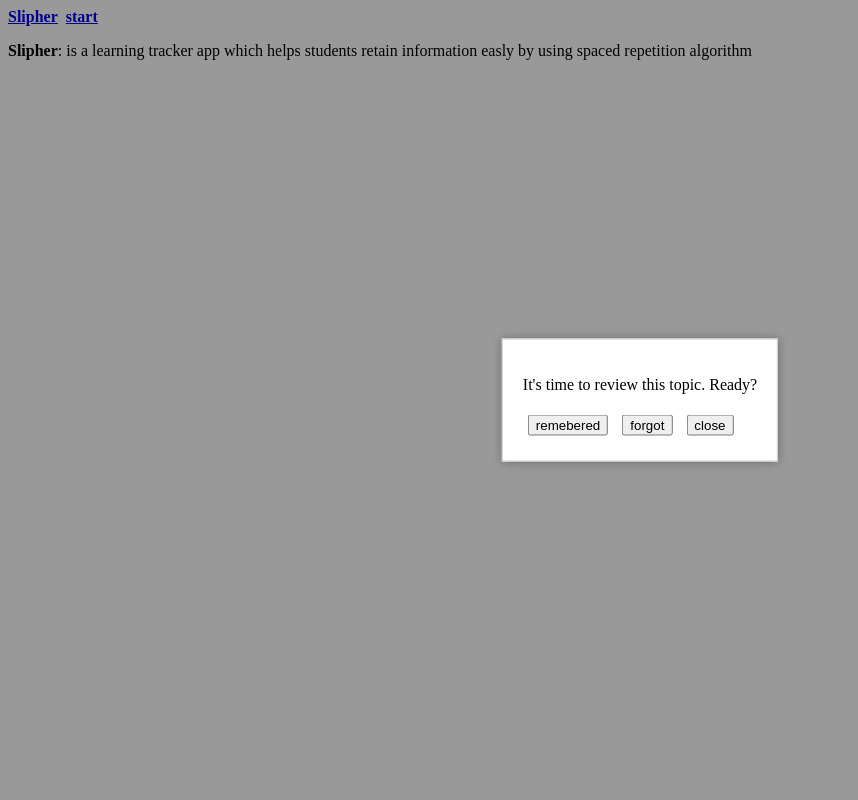
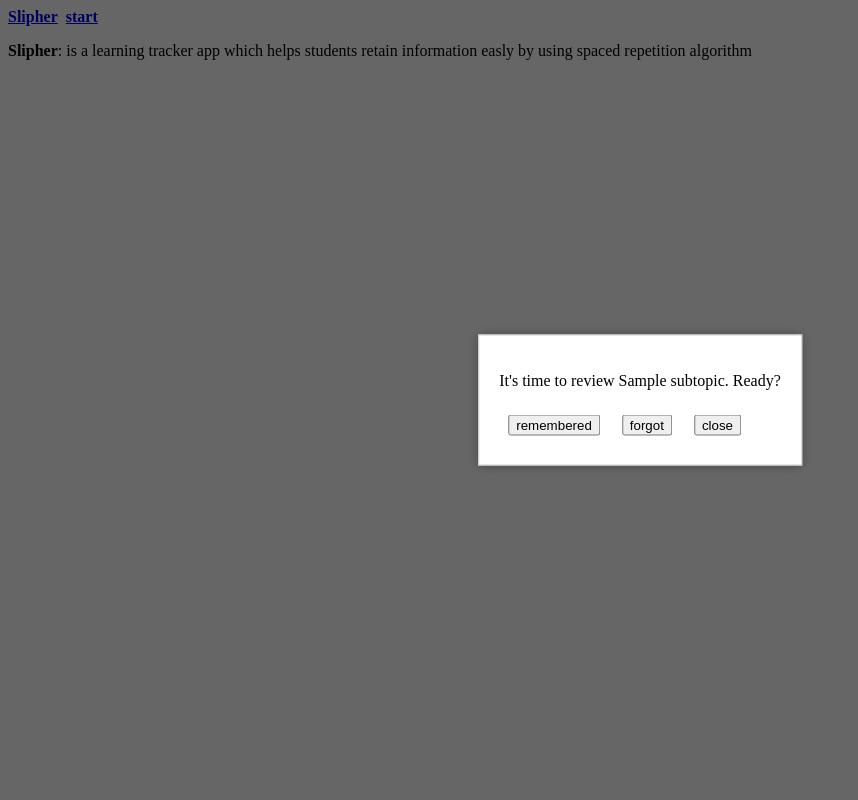
Before and after one commit to Dagi4g/Slipher, a Django app: page / in a window 1280 px wide. Shown: the whole page, without its empty margins (0-858 px from the left). Run offline with Django 5.2, Linux system fonts and the light colour scheme; tables that the repository leaves empty hold one stand-in row (values such as "Sample post").

Commit message:
the baic features are finished except that i need to control the should_review data

```diff
--- a/App/Backend/Subjects/models.py
+++ b/App/Backend/Subjects/models.py
@@ -16,6 +16,8 @@ class Topics(models.Model):
     topic_name = models.CharField(max_length=500)
 
     rating = models.FloatField(validators=[MinValueValidator(0.0), MaxValueValidator(5.0)])
+    class Meta:
+        unique_together = ("topic_name","subject")
 
     def __str__(self):
         return self.topic_name
@@ -26,6 +28,8 @@ class Subtopics(models.Model):
     rating = models.FloatField(validators=[MinValueValidator(0.0), MaxValueValidator(5.0)])
 
     last_seen = models.DateTimeField(date.today().isoformat())
+    class Meta:
+        unique_together = ("subtopic_name","topic")
 
     def __str__(self):
         return self.subtopic_name
@@ -106,20 +110,17 @@ class SubTopicMemory(models.Model):
             self.calculate_next_review(base_interval)
 
 
-
-
-
-
     def update_memory(self, remembered: bool):
         if remembered:
             self.memory_strength += 0.1
             self.revision_count += 1 # another addtional revision.
-            self.strength += 0.1
-            self.subtopic.rating = min(5,self.subtopic.rating + 0.1)
+            self.subtopic.rating = min(5,self.subtopic.rating + 0.3)
         else:
             self.interval = 1
-            self.memory_strength = max(1.3, self.strength - 0.1)
-            self.subtopic.rating = max(2.0, self.subtopic.rating + 0.3)
+            self.memory_strength = max(1.3, self.memory_strength - 0.1)
+            #no matter the subtopic rating (even zero at first) it's minimum value will be 1.5.
+
+            self.subtopic.rating = max(1.5, self.subtopic.rating - 0.3)
 
 
 
--- a/App/Backend/Subjects/static/Subjects/popup.css
+++ b/App/Backend/Subjects/static/Subjects/popup.css
@@ -7,12 +7,12 @@
         border: 1px solid #ccc;
         padding: 20px;
         box-shadow: 0 0 10px rgba(0,0,0,0.3);
-        display: block;
+        display: none;
         z-index: 1000;
 }
 
 #popup button {
-        margin: 5px;
+        margin: 9px;
 }
 
 
@@ -22,8 +22,8 @@
         left: 0;
         width: 100%;
         height: 100%;
-        background: rgba(0,0,0,0.4);
-        display: block;
+        background: rgba(0,0,0,0.6);
+        display: none;
         z-index: 999;
 
 }
--- a/App/Backend/Subjects/static/Subjects/popup.js
+++ b/App/Backend/Subjects/static/Subjects/popup.js
@@ -1,9 +1,16 @@
+function showPopup(subjectName) {
+    const popup = document.getElementById('popup');
+    const overlay = document.getElementById('overlay');
+    const nameElement = document.getElementById('subtopic-name');
 
-function showPopup(subjectName) {
-        const subjectElement = document.getElementById('subtopic-name');
-        subjectElement.textContent = subjectName || 'this topic'; // Fallback if empty
-        document.getElementById('popup').style.display = 'block';
-        document.getElementById('overlay').style.display = 'block';
+    if (subjectName) {  // This checks for null, undefined, and empty strings
+        nameElement.textContent = subjectName;
+        popup.style.display = 'block';
+        overlay.style.display = 'block';
+    } else {
+        popup.style.display = 'none';
+        overlay.style.display = 'none';
+    }
 }
 
 function closePopup() {
@@ -14,20 +21,65 @@ function closePopup() {
 
 function remembered() {
     closePopup();
-	// Optional: Send to server that user remembers
+
+    const subtopicName = document.getElementById('subtopic-name').textContent;
+
     fetch('/remembered/', {
         method: 'POST',
         headers: {
             'Content-Type': 'application/json',
-		'X-CSRFToken': '{{ csrf_token }}'
+	    'Cache-Control': 'no-cache',
+            'X-CSRFToken': getCookie('csrftoken')  // essential for Django .
+        },
+        body: JSON.stringify({ subtopic: subtopicName })
+    })
+    .then(response => response.json())
+    .then(data => {
+        console.log('Server response:', data);
+    })
+    .catch(error => {
+        console.error('Error sending subtopic:', error);
+    });
 }
-	});
+
+// Helper function to get CSRF token from cookie
+function getCookie(name) {
+    let cookieValue = null;
+    if (document.cookie && document.cookie !== '') {
+        for (const cookie of document.cookie.split(';')) {
+            const trimmed = cookie.trim();
+            if (trimmed.startsWith(name + '=')) {
+                cookieValue = decodeURIComponent(trimmed.slice(name.length + 1));
+                break;
+            }
+        }
+    }
+    return cookieValue;
 }
 
 function forgot() {
     closePopup();
-	window.location.href = '/review/'; // Update with your actual review URL
+
+    const subtopicName = document.getElementById('subtopic-name').textContent;
+
+    fetch('/forgot/', {
+        method: 'POST',
+        headers: {
+            'Content-Type': 'application/json',
+	    'Cache-Control': 'no-cache',
+            'X-CSRFToken': getCookie('csrftoken')  // essential for Django .
+        },
+        body: JSON.stringify({ subtopic: subtopicName })
+    })
+    .then(response => response.json())
+    .then(data => {
+        console.log('Server response:', data);
+    })
+    .catch(error => {
+        console.error('Error sending subtopic:', error);
+    });
 }
+
 
 
 document.addEventListener('DOMContentLoaded', function() {
@@ -37,9 +89,10 @@ document.addEventListener('DOMContentLoaded', function() {
 			return response.json();
 		})
 		.then(data => {
-			if (data.should_review) {
-				// Check multiple possible locations for the subtopic name
-				showPopup(data.subtopics.subtopic);
+
+			if (data.should_review && data.subtopics.length > 0) {
+				showPopup(data.subtopics[0].subtopic);
+
 			}
 		})
 		.catch(error => {
--- a/App/Backend/Subjects/templates/Subjects/base.html
+++ b/App/Backend/Subjects/templates/Subjects/base.html
@@ -16,7 +16,7 @@
     <div id="overlay" ></div>
     <div id="popup" >
         <p>It's time to review <span id="subtopic-name"></span>. Ready?</p>
-        <button onclick="remebered()">remebered</button>
+        <button onclick="remembered()">remembered</button>
 	<button onclick="forgot()">forgot</button>
         <button onclick="closePopup()">close</button>
     </div>
--- a/App/Backend/Subjects/urls.py
+++ b/App/Backend/Subjects/urls.py
@@ -35,6 +35,9 @@ urlpatterns = [
 
 
         ##---show review---##
-        path("should_review/",views.should_review,name="should_review")
+        path("should_review/",views.should_review,name="should_review"),
+
+        path("remembered/",views.remembered,name="rememebered"),
+        path("forgot/",views.forgot,name="forgot"),
 
         ]
--- a/App/Backend/Subjects/views.py
+++ b/App/Backend/Subjects/views.py
@@ -3,6 +3,8 @@ from django.template import loader # for loding an html file and displaying it i
 from datetime import date
 from django.http import JsonResponse
 from django.utils import timezone
+from django.db.utils import IntegrityError
+from django.views.decorators.csrf import csrf_exempt
 
 
 
@@ -82,9 +84,12 @@ def new_topic(request,subject_id):
     if request.method == 'POST':
         form = TopicForm(request.POST,initial={'subject':subject})
         if form.is_valid():
-            topic = form.save(commit=False)
-            topic.subject = subject
-            topic.save()
+            try:
+                topic = form.save(commit=False)
+                topic.subject = subject
+                topic.save()
+            except IntegrityError :
+                return HttpResponse(f"{topic.topic_name} already exists")
             return redirect('Subjects:topic',subject_id=subject_id)
     else:
         form = TopicForm()
@@ -205,6 +210,8 @@ def delete_subtopic(request, subject_id,topic_id,subtopic_id):
     return HttpResponse(template.render(context,request))
 
 
+from random import choice
+
 def should_review(request):
     now = date.today()
 
@@ -212,20 +219,71 @@ def should_review(request):
     due_subtopics = SubTopicMemory.objects.filter(next_review__lte=now)
 
     if due_subtopics.exists():
-        subtopics_list = []
+        subtopic_list = []
         for subtopic in due_subtopics:
-            subtopics_list.append({
-                "id": subtopic.id,
+            subtopic_list.append({
                 "subtopic": subtopic.subtopic.subtopic_name,
                 "next_review": subtopic.next_review.isoformat(),
             })
 
         return JsonResponse({
             "should_review": True,
-            "subtopics": subtopics_list
+            "subtopics": subtopic_list
         })
     else:
         return JsonResponse({
             "should_review": False,
             "subtopics": []
         })
+
+
+import json
+@csrf_exempt
+def remembered(request):
+    if request.method == 'POST':
+        try:
+            data = json.loads(request.body)
+            subtopic_name = data.get("subtopic")
+            if not subtopic_name:
+                return HttpResponse("Missing subtopic", status=400)
+            print(subtopic_name)
+
+            subtopic = Subtopics.objects.get(subtopic_name=subtopic_name)
+            memory = SubTopicMemory.objects.get(id=subtopic.id)
+
+            memory.update_memory(remembered=True)
+            memory.save()
+
+            return HttpResponse(status=200)
+
+        except (Subtopics.DoesNotExist, SubTopicMemory.DoesNotExist):
+            return HttpResponse("Not found", status=404)
+        except Exception as e:
+            return HttpResponse(f"Server error: {e}", status=500)
+
+    return HttpResponse("Invalid method", status=400)
+
+
+@csrf_exempt
+def forgot(request):
+    if request.method == 'POST':
+        try:
+            data = json.loads(request.body)
+            subtopic_name = data.get("subtopic")
+            if not subtopic_name:
+                return HttpResponse("Missing subtopic", status=400)
+
+            subtopic = Subtopics.objects.get(subtopic_name=subtopic_name)
+            memory = SubTopicMemory.objects.get(id=subtopic.id)
+
+            memory.update_memory(remembered=False)
+            memory.save()
+
+            return HttpResponse(status=200)
+
+        except (Subtopics.DoesNotExist, SubTopicMemory.DoesNotExist):
+            return HttpResponse("Not found", status=404)
+        except Exception as e:
+            return HttpResponse(f"Server error: {e}", status=500)
+
+    return HttpResponse("Invalid method", status=400)
```
Also changed, not shown: App/Backend/Subjects/migrations/0017_alter_subtopicmemory_next_review_and_more.py (added). Lines whose indentation alone changed are shown as unchanged.
